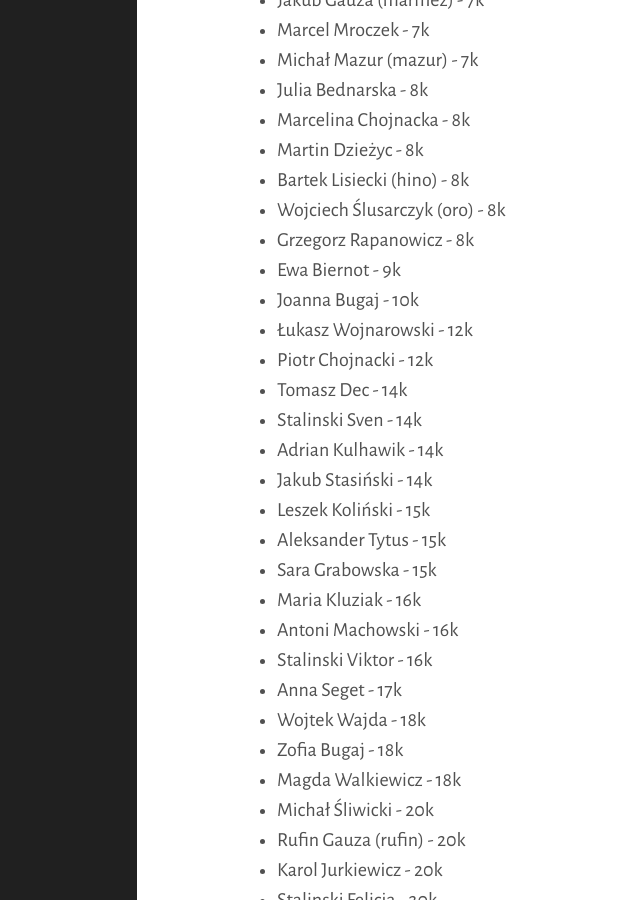
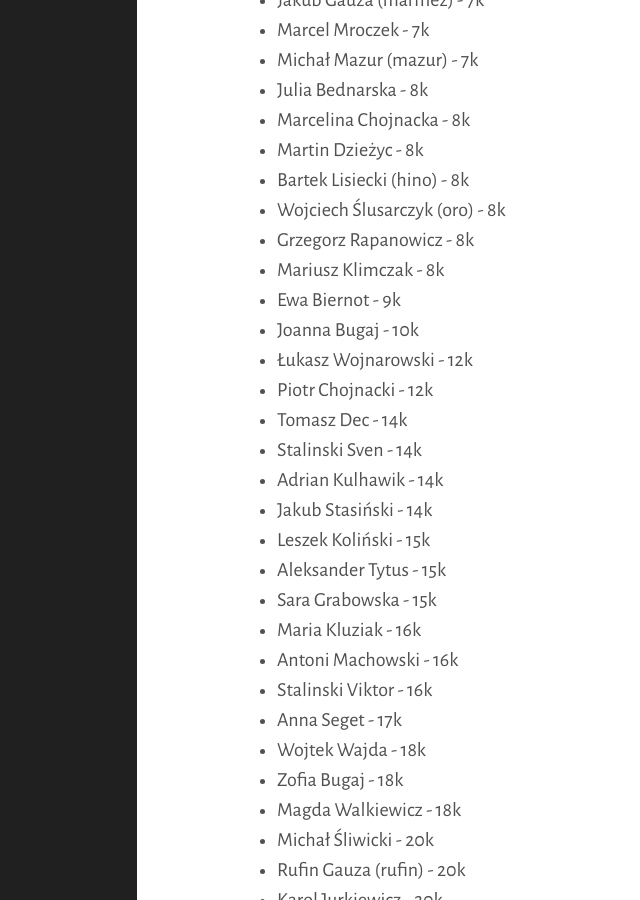
Before and after one commit to tasuki/lsg, a Jekyll site: the page built from zarejestrowani.md, in a window 1280 px wide and 900 px high, scrolled down 1525 px. Shown: the whole window, without its empty margins (223-863 px from the left). Built offline with Jekyll 4.4.1, drawn with Linux system fonts in a browser that asks for light colours; nearby versions of some CDN libraries; some of the changed text lies outside the part shown.

Commit message:
Update zarejestrowani.md

```diff
--- a/zarejestrowani.md
+++ b/zarejestrowani.md
@@ -61,6 +61,7 @@ Zarejestrowani uczestnicy (mniej więcej wg siły):
 - Bartek Lisiecki (hino) - 8k
 - Wojciech Ślusarczyk (oro) - 8k
 - Grzegorz Rapanowicz - 8k
+- Mariusz Klimczak - 8k
 - Ewa Biernot - 9k
 - Joanna Bugaj - 10k
 - Łukasz Wojnarowski - 12k
```
Also changed, not shown: other parts of zarejestrowani.md (+1 -0 lines).
